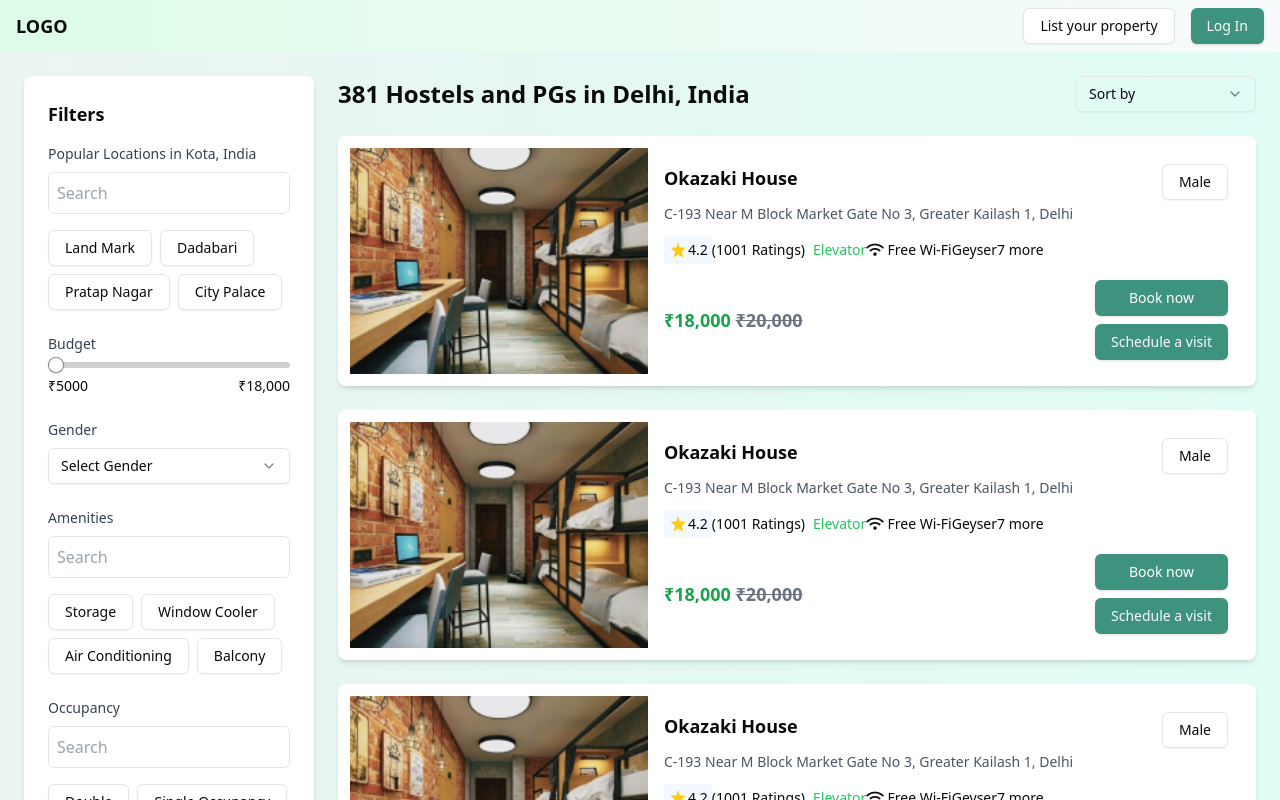
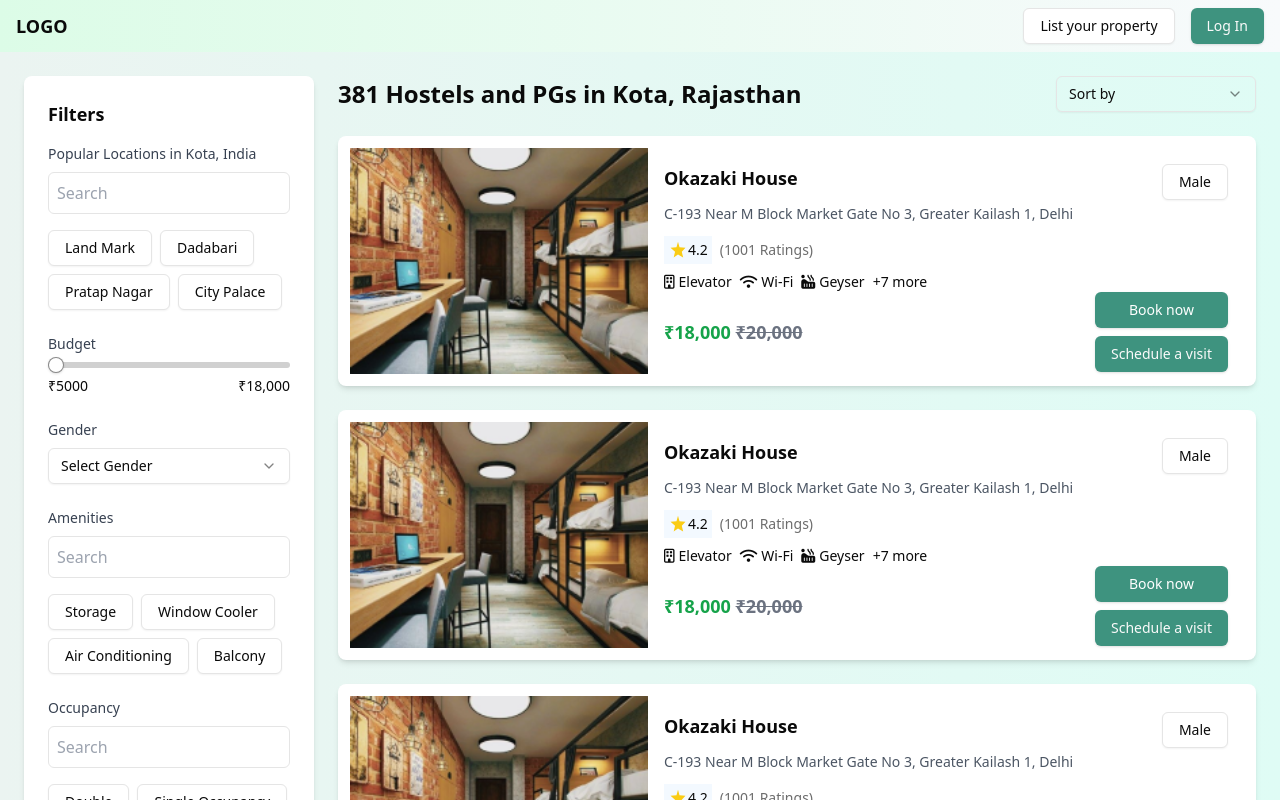
Before and after one commit to Rizwanali02/hostel-App, a Next.js app: page /listing in a window 1280 px wide. Shown: the top 800 px of the page. Built offline with nearby package versions, Linux system fonts and the light colour scheme.

Commit message:
listing page ui fixed and add icons

```diff
--- /dev/null
+++ b/src/app/components/Filter/FilterSection.tsx
@@ -0,0 +1,145 @@
+import { Button } from '@/components/ui/button'
+import { Select, SelectContent, SelectItem, SelectTrigger, SelectValue } from '@/components/ui/select'
+import { Slider } from '@/components/ui/slider'
+import React from 'react'
+
+type FilterSectionProps = {
+    isFilterOpen: boolean;
+    toggleFilterDrawer: () => any;
+  }
+
+const FilterSection: React.FC<FilterSectionProps> = ({isFilterOpen,toggleFilterDrawer}) => {
+  return (
+    <div
+    className={`col-span-12 md:col-span-3 bg-white rounded-lg shadow-md p-6 md:block ${
+      isFilterOpen ? "block" : "hidden"
+    } fixed inset-0 bg-white z-50 md:relative md:z-auto md:p-6 md:h-auto md:overflow-visible`}
+  >
+    <h2 className="text-lg font-semibold mb-4">Filters</h2>
+    <button
+      className="absolute top-4 right-4 text-xl text-gray-600 md:hidden"
+      onClick={toggleFilterDrawer}
+    >
+      &times;
+    </button>
+
+    {/* Filter Content */}
+    <div className={`md:h-auto ${isFilterOpen ? "h-[calc(100vh-3rem)] overflow-y-auto" : ""} ${isFilterOpen ? "pb-10 px-3" :""}`}>
+      {/* Search Location */}
+      <div className="mb-6">
+        <label className="block text-sm font-medium text-gray-700 mb-2">
+          Popular Locations in Kota, India
+        </label>
+        <input
+          type="text"
+          placeholder="Search"
+          className="w-full p-2 border rounded-md focus:outline-none focus:ring focus:ring-green-300"
+        />
+        <div className="flex flex-wrap gap-2 mt-4">
+          {["Land Mark", "Dadabari", "Pratap Nagar", "City Palace"].map(
+            (location) => (
+              <Button
+                key={location}
+                variant="outline"
+                className="text-sm"
+              >
+                {location}
+              </Button>
+            )
+          )}
+        </div>
+      </div>
+
+      {/* Budget Slider */}
+      <div className="mb-6">
+        <label className="block text-sm font-medium text-gray-700 mb-2">
+          Budget
+        </label>
+        <Slider
+          defaultValue={[5000]}
+          min={5000}
+          max={18000}
+          step={1000}
+          className="mt-2"
+        />
+        <div className="flex justify-between text-sm mt-2">
+          <span>₹5000</span>
+          <span>₹18,000</span>
+        </div>
+      </div>
+
+      {/* Gender Selection */}
+      <div className="mb-6">
+        <label className="block text-sm font-medium text-gray-700 mb-2">
+          Gender
+        </label>
+        <Select>
+          <SelectTrigger className="w-full">
+            <SelectValue placeholder="Select Gender" />
+          </SelectTrigger>
+          <SelectContent>
+            <SelectItem value="male">Male</SelectItem>
+            <SelectItem value="female">Female</SelectItem>
+            <SelectItem value="coed">Co-ed</SelectItem>
+          </SelectContent>
+        </Select>
+      </div>
+
+      {/* Amenities */}
+      <div className="mb-6">
+        <label className="block text-sm font-medium text-gray-700 mb-2">
+          Amenities
+        </label>
+        <input
+          type="text"
+          placeholder="Search"
+          className="w-full p-2 border rounded-md focus:outline-none focus:ring focus:ring-green-300"
+        />
+        <div className="flex flex-wrap gap-2 mt-4">
+          {[
+            "Storage",
+            "Window Cooler",
+            "Air Conditioning",
+            "Balcony",
+          ].map((amenity) => (
+            <Button key={amenity} variant="outline" className="text-sm">
+              {amenity}
+            </Button>
+          ))}
+        </div>
+      </div>
+
+      {/* Occupancy */}
+      <div>
+        <label className="block text-sm font-medium text-gray-700 mb-2">
+          Occupancy
+        </label>
+        <input
+          type="text"
+          placeholder="Search"
+          className="w-full p-2 border rounded-md focus:outline-none focus:ring focus:ring-green-300"
+        />
+        <div className="flex flex-wrap gap-2 mt-4">
+          {["Double", "Single Occupancy", "Triple Occupancy", "Dorm"].map(
+            (occupancy) => (
+              <Button
+                key={occupancy}
+                variant="outline"
+                className="text-sm"
+              >
+                {occupancy}
+              </Button>
+            )
+          )}
+        </div>
+      </div>
+
+      <Button className="w-full mt-6 bg-[#3E937F] hover:bg-[#347b6b] text-white">
+        Search & Connect
+      </Button>
+    </div>
+  </div>
+  )
+}
+
+export default FilterSection
--- a/src/app/listing/page.tsx
+++ b/src/app/listing/page.tsx
@@ -10,6 +10,7 @@ import {
 } from "@/components/ui/select";
 import { AiOutlineFilter } from "react-icons/ai"; // Filter Icon
 import { useState } from "react";
+import FilterSection from "../components/Filter/FilterSection";
 
 const ListingPage = () => {
   const [isFilterOpen, setIsFilterOpen] = useState(false);
@@ -22,145 +23,20 @@ const ListingPage = () => {
     <div className="bg-gradient-to-r from-[#ebf4f1] to-[#DFFCF5] min-h-screen p-6">
       <div className="container mx-auto grid grid-cols-12 gap-6">
         {/* Filters Section - Hidden on Mobile */}
-        <div
-          className={`col-span-12 md:col-span-3 bg-white rounded-lg shadow-md p-6 md:block ${
-            isFilterOpen ? "block" : "hidden"
-          } fixed inset-0 bg-white z-50 md:relative md:z-auto md:p-6`}
-        >
-          <h2 className="text-lg font-semibold mb-4">Filters</h2>
-          <button
-            className="absolute top-4 right-4 text-xl text-gray-600 md:hidden"
-            onClick={toggleFilterDrawer}
-          >
-            &times;
-          </button>
-
-          {/* Filter Content */}
-          <div>
-            {/* Search Location */}
-            <div className="mb-6">
-              <label className="block text-sm font-medium text-gray-700 mb-2">
-                Popular Locations in Kota, India
-              </label>
-              <input
-                type="text"
-                placeholder="Search"
-                className="w-full p-2 border rounded-md focus:outline-none focus:ring focus:ring-green-300"
-              />
-              <div className="flex flex-wrap gap-2 mt-4">
-                {["Land Mark", "Dadabari", "Pratap Nagar", "City Palace"].map(
-                  (location) => (
-                    <Button
-                      key={location}
-                      variant="outline"
-                      className="text-sm"
-                    >
-                      {location}
-                    </Button>
-                  )
-                )}
-              </div>
-            </div>
-
-            {/* Budget Slider */}
-            <div className="mb-6">
-              <label className="block text-sm font-medium text-gray-700 mb-2">
-                Budget
-              </label>
-              <Slider
-                defaultValue={[5000]}
-                min={5000}
-                max={18000}
-                step={1000}
-                className="mt-2"
-              />
-              <div className="flex justify-between text-sm mt-2">
-                <span>₹5000</span>
-                <span>₹18,000</span>
-              </div>
-            </div>
-
-            {/* Gender Selection */}
-            <div className="mb-6">
-              <label className="block text-sm font-medium text-gray-700 mb-2">
-                Gender
-              </label>
-              <Select>
-                <SelectTrigger className="w-full">
-                  <SelectValue placeholder="Select Gender" />
-                </SelectTrigger>
-                <SelectContent>
-                  <SelectItem value="male">Male</SelectItem>
-                  <SelectItem value="female">Female</SelectItem>
-                  <SelectItem value="coed">Co-ed</SelectItem>
-                </SelectContent>
-              </Select>
-            </div>
-
-            {/* Amenities */}
-            <div className="mb-6">
-              <label className="block text-sm font-medium text-gray-700 mb-2">
-                Amenities
-              </label>
-              <input
-                type="text"
-                placeholder="Search"
-                className="w-full p-2 border rounded-md focus:outline-none focus:ring focus:ring-green-300"
-              />
-              <div className="flex flex-wrap gap-2 mt-4">
-                {[
-                  "Storage",
-                  "Window Cooler",
-                  "Air Conditioning",
-                  "Balcony",
-                ].map((amenity) => (
-                  <Button key={amenity} variant="outline" className="text-sm">
-                    {amenity}
-                  </Button>
-                ))}
-              </div>
-            </div>
-
-            {/* Occupancy */}
-            <div>
-              <label className="block text-sm font-medium text-gray-700 mb-2">
-                Occupancy
-              </label>
-              <input
-                type="text"
-                placeholder="Search"
-                className="w-full p-2 border rounded-md focus:outline-none focus:ring focus:ring-green-300"
-              />
-              <div className="flex flex-wrap gap-2 mt-4">
-                {["Double", "Single Occupancy", "Triple Occupancy", "Dorm"].map(
-                  (occupancy) => (
-                    <Button
-                      key={occupancy}
-                      variant="outline"
-                      className="text-sm"
-                    >
-                      {occupancy}
-                    </Button>
-                  )
-                )}
-              </div>
-            </div>
-
-            <Button className="w-full mt-6 bg-[#3E937F] hover:bg-[#347b6b] text-white">
-              Search & Connect
-            </Button>
-          </div>
-        </div>
+        <FilterSection
+          isFilterOpen={isFilterOpen}
+          toggleFilterDrawer={toggleFilterDrawer}
+        />
 
         {/* Listings Section */}
         <div className="col-span-12 md:col-span-9">
-          <div className="flex justify-between items-center mb-6">
+          <div className="md:flex justify-between items-center mb-6">
             <div className="flex items-center space-x-2">
               <h2 className="text-2xl font-semibold">
-                381 Hostels and PGs in Delhi, India
+                381 Hostels and PGs in Kota, Rajasthan
               </h2>
             </div>
-            <div className="flex">
+            <div className="flex justify-between">
               {/* Filter Icon for Mobile */}
               <Button
                 variant="outline"
@@ -170,7 +46,7 @@ const ListingPage = () => {
                 <AiOutlineFilter />
               </Button>
               <Select>
-                <SelectTrigger className="w-[180px] min-w-[140px]">
+                <SelectTrigger className="w-[200px]">
                   <SelectValue placeholder="Sort by" />
                 </SelectTrigger>
                 <SelectContent>
@@ -184,7 +60,7 @@ const ListingPage = () => {
 
           {/* Listings */}
           <div className="flex flex-col gap-6">
-            {[1, 2, 3, 4].map((_, index) => (
+            {[1, 2, 3, 4,5,6].map((_, index) => (
               <div
                 key={index}
                 className="flex flex-col p-3 sm:flex-row md:h-[250px] bg-white rounded-lg shadow-md overflow-hidden"
@@ -212,8 +88,8 @@ const ListingPage = () => {
                     </p>
 
                     {/* Ratings and Amenities */}
-                    <div className="flex flex-wrap items-center gap-2 mt-3 text-sm">
-                      <div className="flex items-center">
+                    <div className="flex flex-wrap flex-col gap-2 mt-3 text-sm">
+                      <div className="flex items-center gap-2">
                         <span className="flex items-center bg-[#F3F9FF] p-1">
                           <i className="ri-star-fill text-yellow-400">
                             <svg
@@ -228,22 +104,24 @@ const ListingPage = () => {
                           </i>
                           4.2
                         </span>
-                        <span>(1001 Ratings)</span>
+                        <span className="text-[#6D6D6D]">(1001 Ratings)</span>
                       </div>
-                      <div className="">
-                        <span className="text-green-500">Elevator</span>
-                        <span>
-                          <i className="fa-solid fa-wifi"></i> Free Wi-Fi
+                      <div className="flex gap-2">
+                        <span className="flex items-center gap-1">
+                          <i className="fa-regular fa-building"></i>Elevator
                         </span>
-                        <span>Geyser</span>
-                        <span>7 more</span>
+                        <span className="flex items-center gap-1">
+                          <i className="fa-solid fa-wifi"></i>Wi-Fi
+                        </span>
+                        <span className="flex items-center gap-1">
+                          <i className="fa-solid fa-hot-tub-person"></i>Geyser
+                        </span>
+                        <span>+7 more</span>
                       </div>
                     </div>
                   </div>
 
-                  {/* Pricing and Buttons */}
-                  <div className="flex flex-col sm:flex-row justify-between items-center mt-4">
-                    {/* Pricing */}
+                  <div className="flex flex-col sm:flex-row justify-between items-center">
                     <div className="text-lg font-bold text-green-600">
                       ₹18,000{" "}
                       <span className="line-through text-gray-500">
@@ -251,7 +129,6 @@ const ListingPage = () => {
                       </span>
                     </div>
 
-                    {/* Buttons */}
                     <div className="flex sm:flex-col gap-2 mt-4 sm:mt-0">
                       <Button className="bg-[#3E937F] hover:bg-[#347b6b] text-white w-full sm:w-auto">
                         Book now
```
